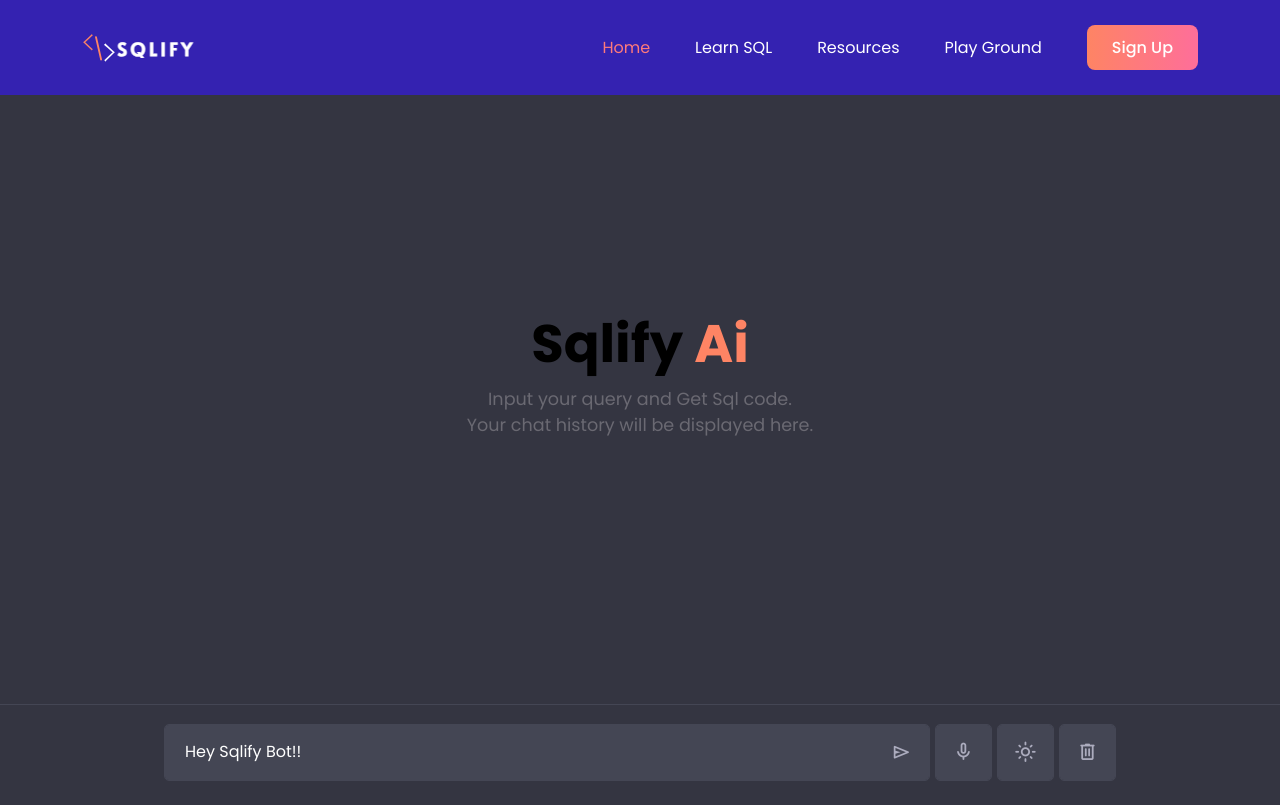
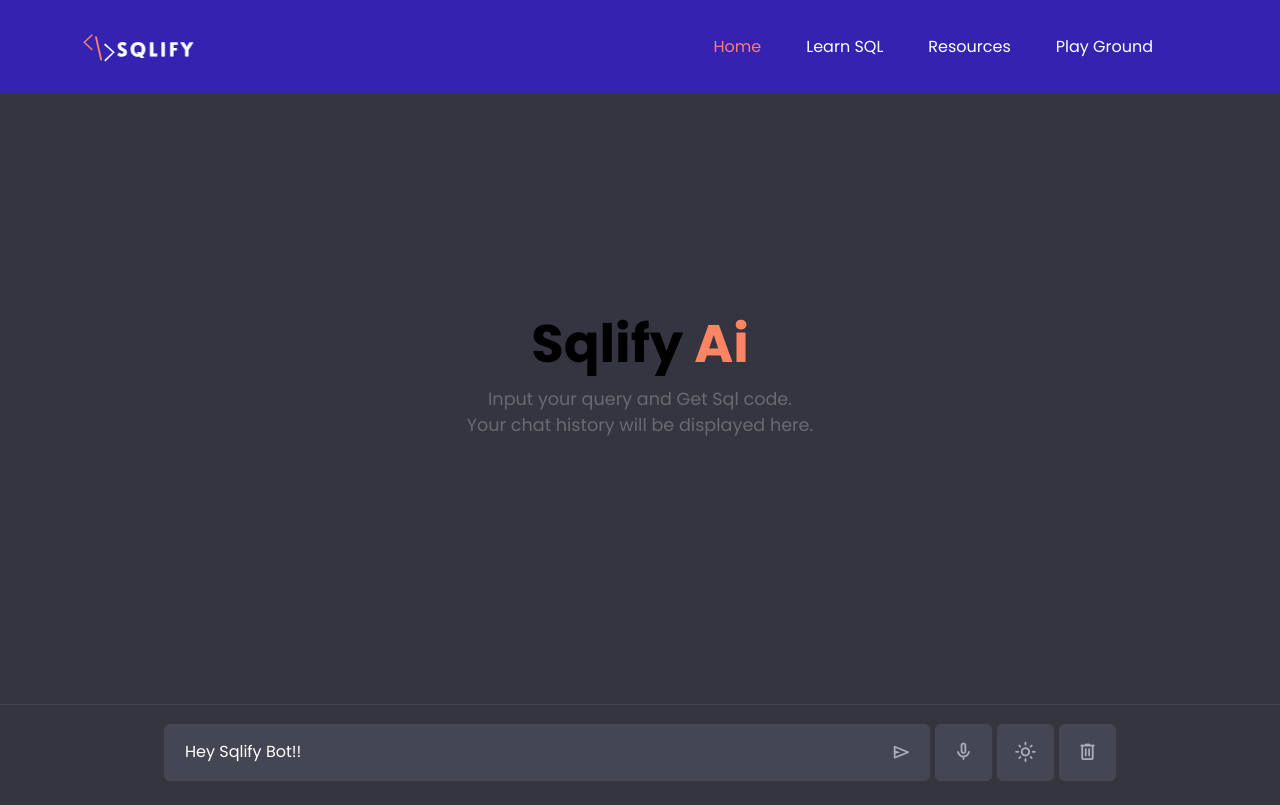
Before and after one commit to opensourcerssss/sample, a plain HTML site: page sqlTranslator.html in a window 1280 px wide. Drawn offline with nearby package versions, Linux system fonts and the light colour scheme.

Commit message:
Update sqlTranslator.html

```diff
--- a/sqlTranslator.html
+++ b/sqlTranslator.html
@@ -65,17 +65,6 @@
                     </ul>
                   </div>
                   <!-- navbar collapse -->
-
-                  <div class="navbar-btn d-none d-sm-inline-block">
-                    <a
-                      class="main-btn"
-                      data-scroll-nav="0"
-                      href="javascript:void(0)"
-                      rel="nofollow"
-                    >
-                      Sign Up
-                    </a>
-                  </div>
                 </nav>
                 <!-- navbar -->
               </div>
```
